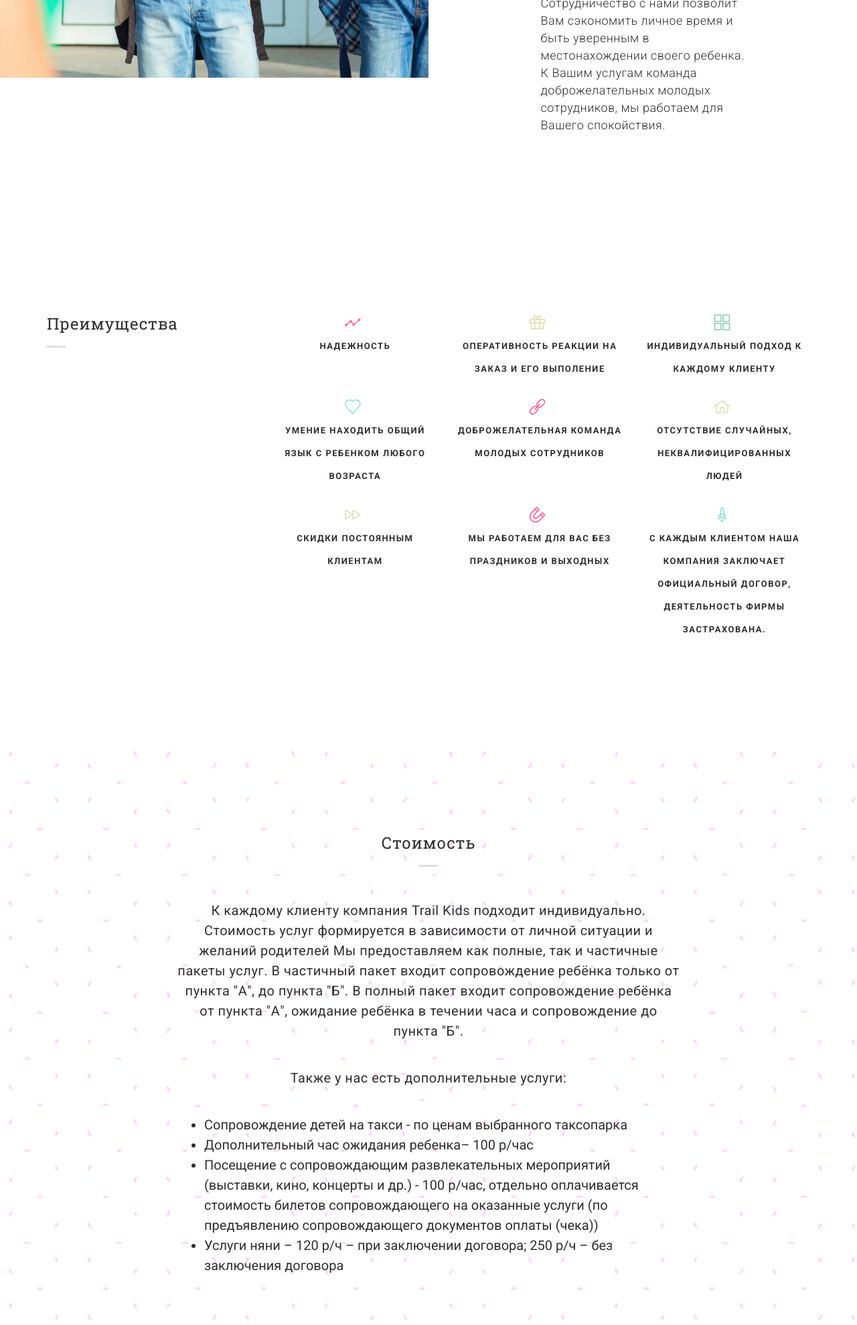
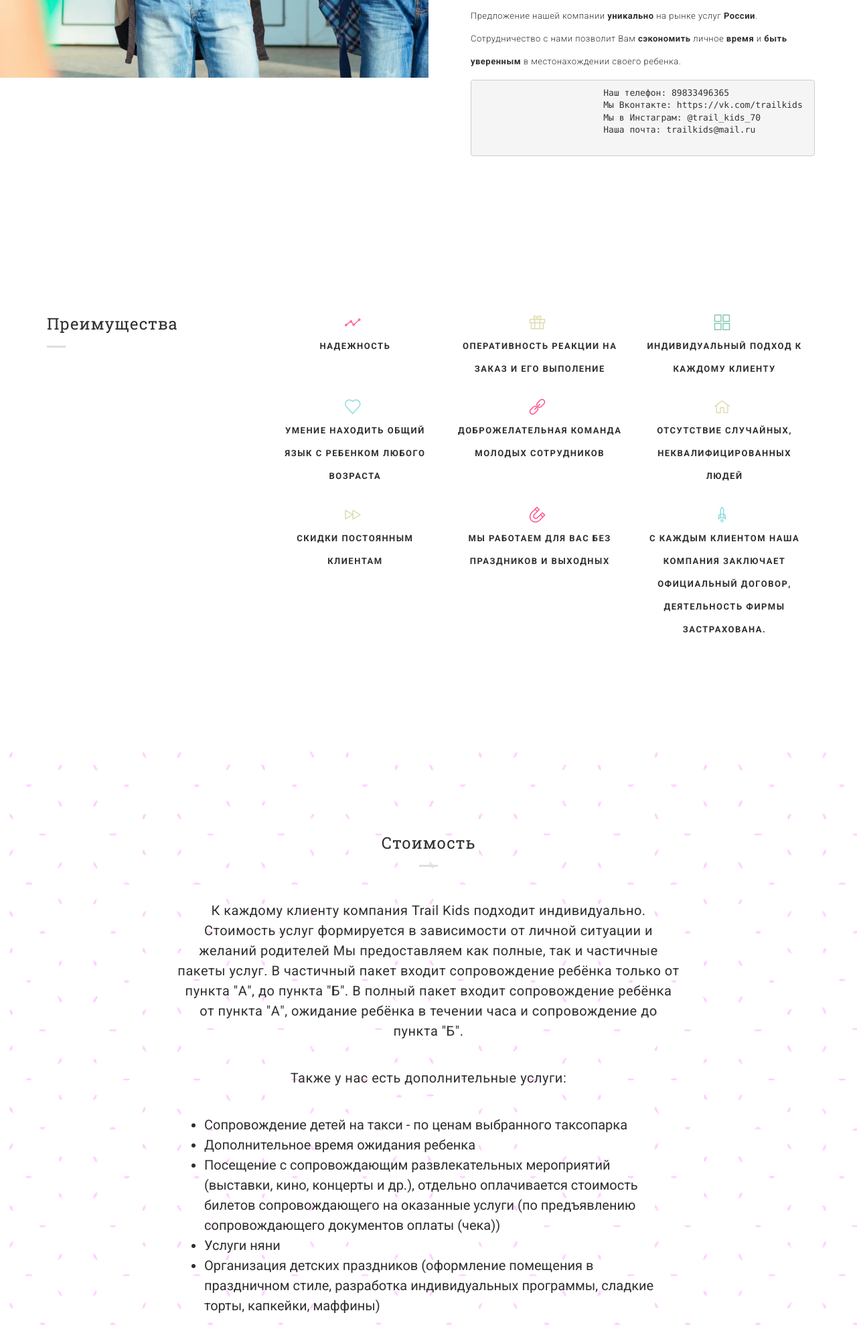
Before and after one commit to berteiusgedoer/berteiusgedoer.github.io, a plain HTML site: page index.html in a window 1280 px wide. Shown: the part 1344-3322 px from the top of the page at 67% size. Drawn offline with Linux system fonts and the light colour scheme.

Commit message:
Update index.html

```diff
--- a/index.html
+++ b/index.html
@@ -129,15 +129,21 @@
                   <div class="wrap-about">
                     <div class="w-content">
                       <p class="head-about">
-                        <span style="color:#d6609b;">Trail Kids</span> - молодая, но уже успешно зарекомендовавшая себя компания. Мы предлагаем помощь по сопровождению Вашего ребенка до необходимого места.
-  Мы берем на себя ответственность по препровождению Вашего ребенка из детского сада или школы, до спортивных секций, творческих кружков,  родственников, друзей и т.д.
-</p>
+                        Компания <span style="color:#d6609b;">Trail Kids</span> предоставляет востребованные и <b>современные услуги</b> по сопровождению детей для заботливых родителей.</p>
+                      <p> Мы берем на себя ответственность по <b>препровождению вашего ребёнка</b> из детского сада или школы до организаций дополнительного досуга: спортивных секций, творческих кружков и т.д.; до родственников, друзей.</p>
 <p class="head-about">Сотрудничество с нами позволит Вам сэкономить личное время и быть уверенным в местонахождении своего ребенка. К Вашим услугам команда доброжелательных молодых сотрудников, мы работаем для Вашего спокойствия.
                     </p>
 
-                      <h5 class="name">
+                      <p>Предложение нашей компании <b>уникально</b> на рынке услуг <b>России</b>. Сотрудничество с нами позволит Вам <b>сэкономить</b> личное <b>время</b> и <b>быть уверенным</b> в местонахождении своего ребенка. </p>
 
-                      </h5>
+
+                        <pre>
+                        Наш телефон: 89833496365
+                        Мы Вконтакте: https://vk.com/trailkids
+                        Мы в Инстаграм: @trail_kids_70
+                        Наша почта: trailkids@mail.ru
+                        </pre>
+
 
                     </div>
                   </div>
@@ -305,9 +311,10 @@
 Также у нас есть дополнительные услуги:
 <ul class="content-details">
   <li>Сопровождение детей на такси - по ценам выбранного таксопарка</li>
-  <li>Дополнительный час ожидания ребенка– 100 р/час</li>
-  <li>Посещение с сопровождающим развлекательных мероприятий (выставки, кино, концерты и др.) - 100 р/час, отдельно оплачивается стоимость билетов сопровождающего на оказанные услуги (по предъявлению сопровождающего документов оплаты (чека))</li>
-  <li>Услуги няни – 120 р/ч – при заключении договора; 250 р/ч – без заключения договора</li>
+  <li>Дополнительное время ожидания ребенка</li>
+  <li>Посещение с сопровождающим развлекательных мероприятий (выставки, кино, концерты и др.), отдельно оплачивается стоимость билетов сопровождающего на оказанные услуги (по предъявлению сопровождающего документов оплаты (чека))</li>
+  <li>Услуги няни </li>
+  <li>Организация детских праздников (оформление помещения в праздничном стиле, разработка индивидуальных программы, сладкие торты, капкейки, маффины)
 
 </ul>
                     </p>
@@ -361,7 +368,7 @@
                 <a href="https://vk.com/trailkids" data-hover="Vk">Vk</a>
               </li>
               <li class="twitter">
-                <a href="#" data-hover="Twitter">Twitter</a>
+                <a href="https://www.instagram.com/trail_kids_70/" data-hover="Twitter">Instagram</a>
               </li>
               <li class="gplus">
                 <a href="#" data-hover="Google +">Google +</a>
```
